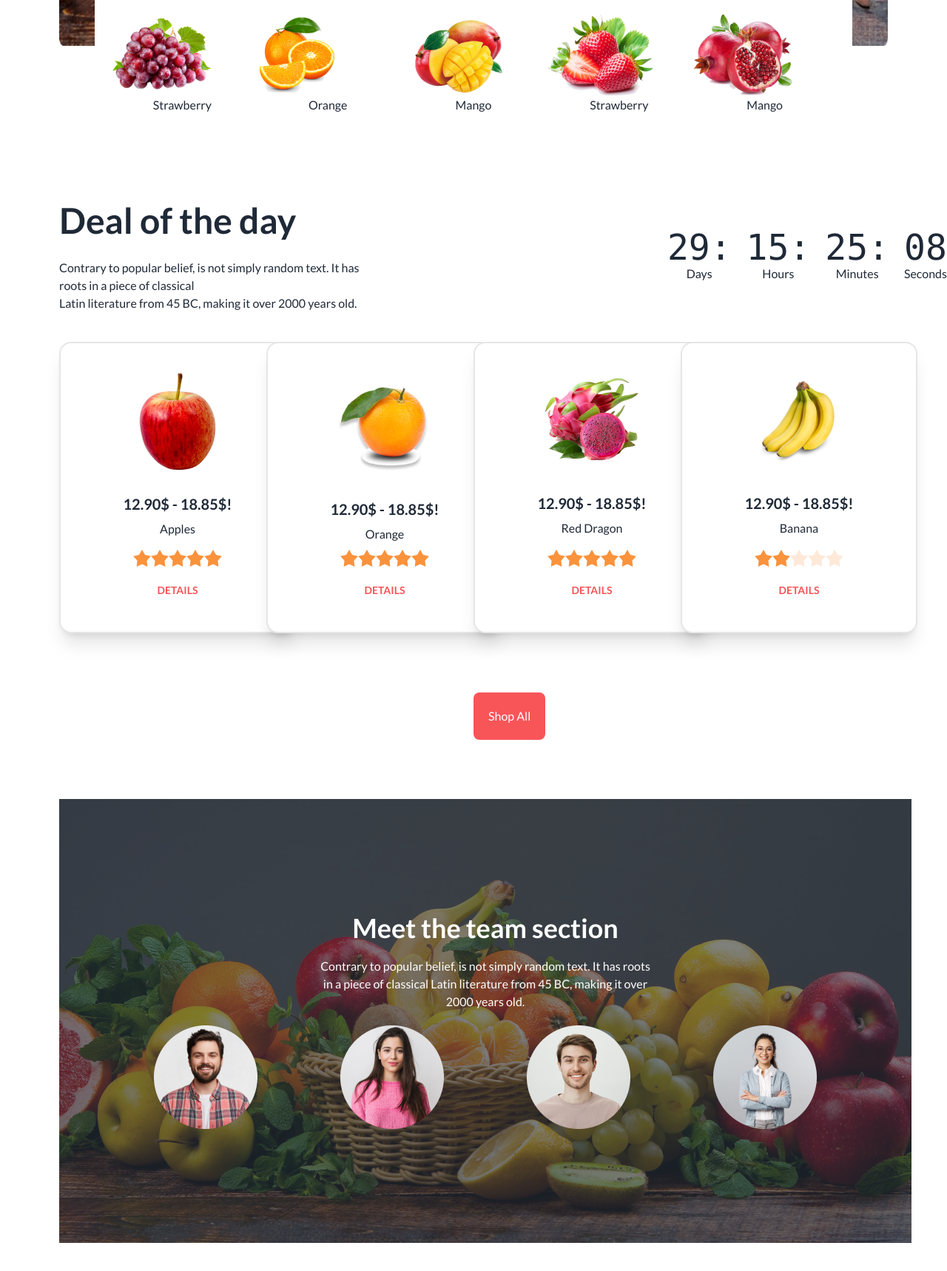
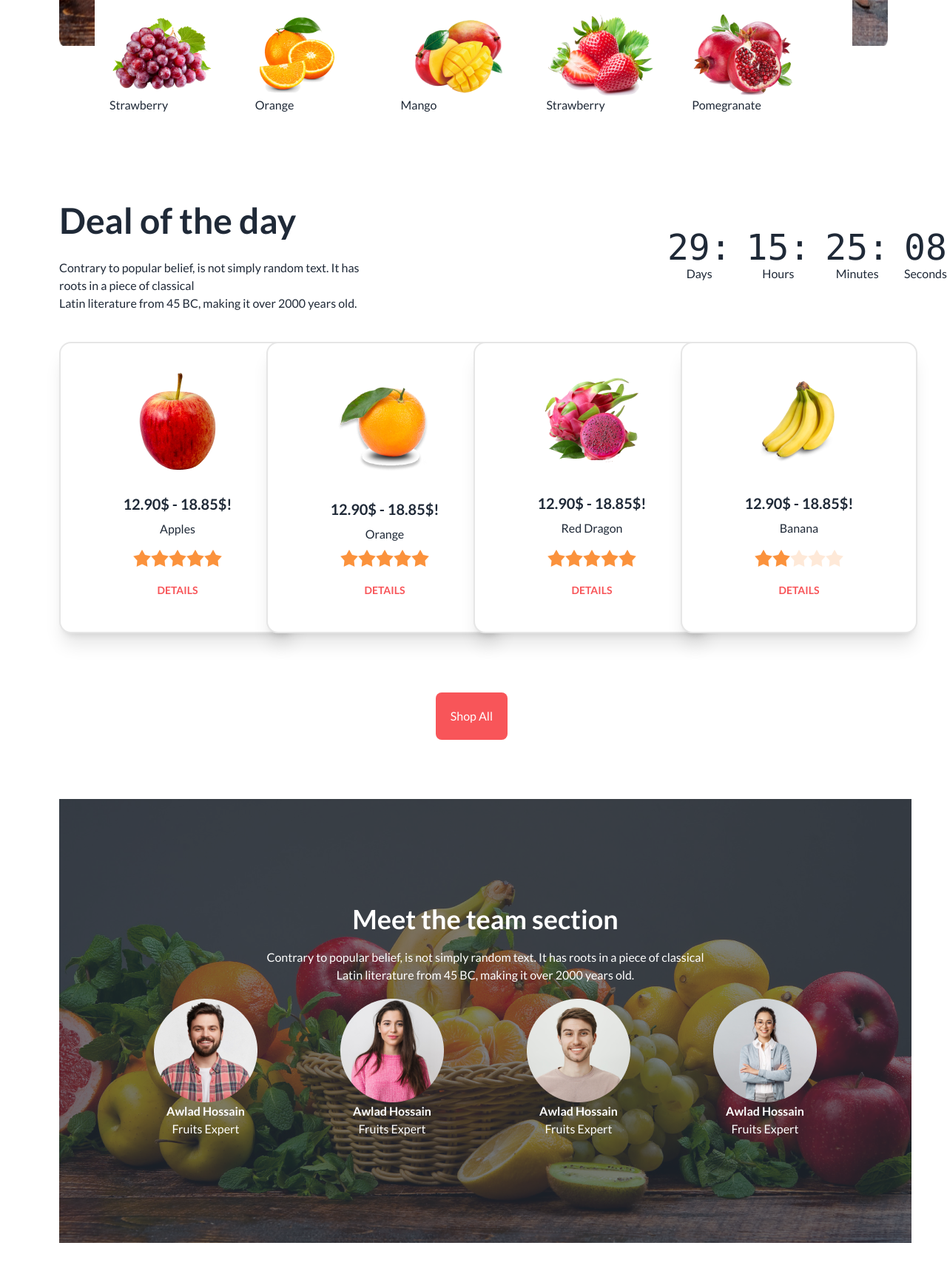
Before and after one commit to mdshakilahamed/Assignment-3, a plain HTML site: page index.html in a window 1280 px wide. Shown: the part 920-2638 px from the top of the page at 74% size. Drawn offline with nearby package versions, Linux system fonts and the light colour scheme; grey boxes are pictures that could not be loaded.

Commit message:
:complete

```diff
--- a/index.html
+++ b/index.html
@@ -6,7 +6,7 @@
   <meta name="viewport" content="width=device-width, initial-scale=1.0">
   <link href="https://cdn.jsdelivr.net/npm/daisyui@3.4.0/dist/full.css" rel="stylesheet" type="text/css" />
   <script src="https://cdn.tailwindcss.com"></script>
-  <link rel="shortcut icon" href="images/l" type="image/x-icon">
+  <link rel="shortcut icon" href="images/logo.png" type="image/x-icon">
   <title>Fruit Burst</title>
   <!-- custom color -->
   <script>
@@ -21,7 +21,6 @@
       }
     }
   </script>
-
   <!-- font family -->
   <link rel="preconnect" href="https://fonts.googleapis.com">
   <link rel="preconnect" href="https://fonts.gstatic.com" crossorigin>
@@ -87,9 +86,9 @@
         </div>
       </section>
     </nav>
-    <div class="carousel mx-20 my-16 ">
+    <div class="carousel mx-20 my-16">
       <!-- first banner -->
-      <div id="slide1" class="carousel-item relative w-full justify-center  ">
+      <div id="slide1" class="carousel-item relative w-full justify-center">
         <img src="images/banner1.png" class="w-full " />
         <div class="text-white absolute text-center md:mt-8 lg:mt-20">
           <h2 class="md:text-3xl lg:text-5xl font-extrabold lg:my-5">Exotic tastes at your<br>doorstep</h2>
@@ -147,27 +146,29 @@
     <section>
       <div
         class="grid grid-cols-1 md:grid-cols-2 lg:grid-cols-5 justify-between bg-white p-5 w-4/5 h-60 mx-auto items-center lg:-mt-40 relative ">
-        <div class="text-center">
+        <div class="justify-center">
           <img src="images/fruit1.png" alt="">
-          <p>Strawberry</p>
+          <caption>Strawberry</caption>
         </div>
-        <div class="text-center">
+        <div class="justify-center">
           <img src="images/fruit2.png" alt="">
-          <p>Orange</p>
+          <caption>Orange</caption>
+
         </div>
-        <div class="text-center">
+        <div class="justify-center">
           <img src="images/fruit3.png" alt="">
-          <p>Mango</p>
+          <caption>Mango</caption>
         </div>
-        <div class="text-center">
+        <div class="justify-center">
           <img src="images/fruit4.png" alt="">
-          <p>Strawberry</p>
+          <caption>Strawberry</caption>
         </div>
-        <div class="text-center">
+        <div class="justify-center">
           <img src="images/fruit5.png" alt="">
-          <p>Mango</p>
+          <caption>Pomegranate</caption>
         </div>
       </div>
+      <div class=""></div>
     </section>
 
     <!-- Deal of the day -->
@@ -358,20 +359,52 @@
 
 
     </section>
-    <button class="bg-[#F85559] text-white p-5 rounded-lg ml-[50%] mt-20">Shop All</button>
+    <button class="bg-[#F85559] text-white p-5 rounded-lg ml-[46%] mt-20">Shop All</button>
     <!-- meet team section -->
-    <div class="hero w-[90%] h-[600px] m-20 lg:m-20 " style="background-image: url(images/banner1.png);">
+    <div class="hero w-[90%] h-[600px] m-20 lg:m-20"style="background-image: url(images/banner1.png);">
       <div class="hero-overlay bg-opacity-60"></div>
       <div class="hero-content text-center text-neutral-content">
-        <div class="max-w-md">
+        <div class="">
           <h1 class="mb-5 text-4xl font-bold text-white">Meet the team section</h1>
           <p class="mb-5 text-white">Contrary to popular belief, is not simply random text. It has roots in a piece of
-            classical Latin literature from 45 BC, making it over 2000 years old.</p>
+            classical<br>Latin literature from 45 BC, making it over 2000 years old.</p>
           <div class="flex justify-center gap-28">
-            <img src="images/member1.png" alt="">
-            <img src="images/member2.png" alt="">
-            <img src="images/member3.png" alt="">
-            <img src="images/member4.png" alt="">
+            <div>
+              <img src="images/member1.png" alt="">
+              <caption class="text-center">
+                <div class="grid justify-center items-center">
+                  <h2 class="text-white font-bold">Awlad Hossain</h2>
+                  <p class="text-white">Fruits Expert</p>
+                </div>
+              </caption>
+            </div>
+            <div>
+              <img src="images/member2.png" alt="">
+              <caption class="text-center">
+                <div class="grid justify-center items-center">
+                  <h2 class="text-white font-bold">Awlad Hossain</h2>
+                  <p class="text-white">Fruits Expert</p>
+                </div>
+              </caption>
+            </div>
+            <div>
+              <img src="images/member3.png" alt="">
+              <caption class="text-center">
+                <div class="grid justify-center items-center">
+                  <h2 class="text-white font-bold">Awlad Hossain</h2>
+                  <p class="text-white">Fruits Expert</p>
+                </div>
+              </caption>
+            </div>
+            <div>
+              <img src="images/member4.png" alt="">
+              <caption class="text-center">
+                <div class="grid justify-center items-center">
+                  <h2 class="text-white font-bold">Awlad Hossain</h2>
+                  <p class="text-white">Fruits Expert</p>
+                </div>
+              </caption>
+            </div>
           </div>
 
         </div>
```
